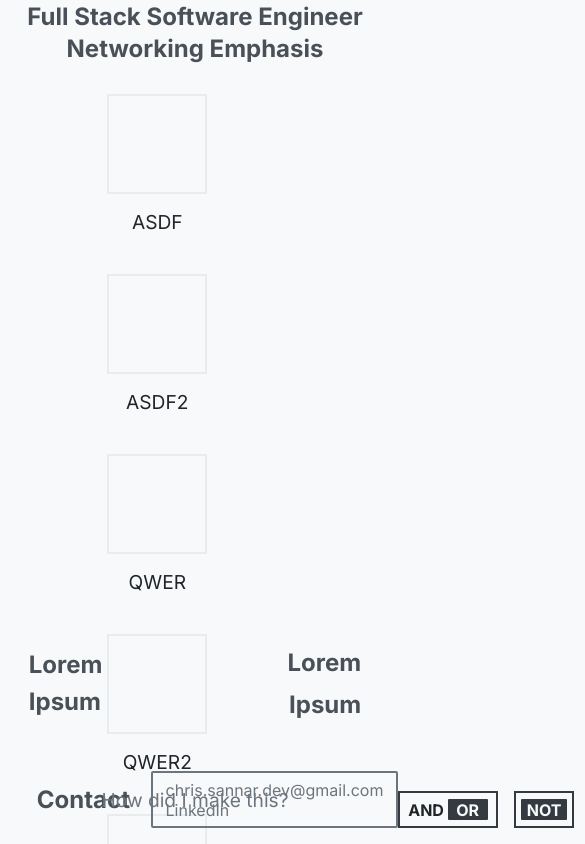
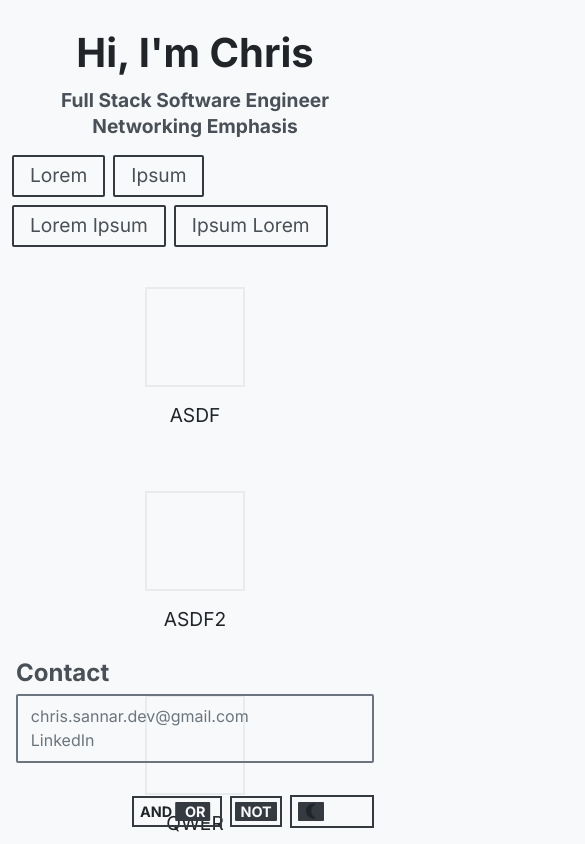
Before and after one commit to ChrisSannar/portfolio, a React (Create React App) app: page / in a window 390 px wide. Shown: the top 844 px of the page, 585 px wide, since content can reach past the window. Built offline with nearby package versions, Linux system fonts and the light colour scheme.

Commit message:
Got the basics of the media queries started
The media queries now work on the apps and labels. Used Cline to implement the basics but had to finish it off myself

```diff
--- a/src/App.css
+++ b/src/App.css
@@ -1,5 +1,4 @@
 .App {
-  position: relative;
   display: flex;
   flex-direction: column;
   justify-content: center;
@@ -32,7 +31,33 @@ h3 {
 }
 
 .footer {
-  position: absolute;
+  position: sticky;
   bottom: 0;
   width: 100%;
 }
+
+/* Mobile Styles */
+@media (max-width: 768px) {
+  .App {
+    justify-content: flex-start;
+    height: auto;
+    min-height: 100vh;
+  }
+
+  .header {
+    margin-top: 1.5rem;
+    line-height: normal;
+  }
+
+  h1 {
+    margin: 0.25rem;
+    margin-bottom: 0.5rem;
+    font-size: 2.5rem;
+  }
+
+  h3 {
+    margin: 0.2rem;
+    line-height: 1.6rem;
+    font-size: 1.2rem;
+  }
+}
--- a/src/components/PortfolioAppList.css
+++ b/src/components/PortfolioAppList.css
@@ -1,37 +1,107 @@
 .PortfolioAppList {
     display: flex;
-    flex-direction: row;
-    justify-content: space-between;
-    align-items: flex-start;
-    flex-wrap: wrap;
+    flex-direction: column;
+    justify-content: center;
+    position: relative;
     flex: 1;
     height: 100%;
     margin: 1.5rem;
 }
 
+.labels-container {
+    display: flex;
+    justify-content: space-between;
+    width: 100%;
+    z-index: 1;
+}
+
 .LeftLables {
-    flex: 1;
-    align-self: center;
+    display: flex;
+    flex-direction: column;
+    align-items: flex-start;
+    gap: 1rem;
 }
 
 .RightLables {
-    flex: 1;
-    align-self: center;
     display: flex;
     flex-direction: column;
     align-items: flex-end;
+    gap: 1rem;
+}
+
+.PortfolioLabel {
+    border-radius: var(--portfolio-border-radius);
+    transition: all 0.2s ease;
+}
+
+.PortfolioLabel h3 {
+    margin: 0;
+    font-size: 1.6rem;
+    font-weight: lighter;
 }
 
 .AppList {
+    position: absolute;
+    display: flex;
+    justify-content: center;
+    overflow-y: scroll;
+    top: 0;
+    margin: 1rem auto 0;
+    width: 100%;
+    max-height: 100%;
+}
+
+.PortfolioApps {
     display: flex;
     flex-direction: row;
     flex-wrap: wrap;
-    /* justify-content: space-between; */
-    flex: 4;
-    max-width: 75%;
-    gap: 5rem;
+    width: 60%;
+    gap: 4rem;
 }
 
-.AppList > * {
-    margin-bottom: -2.5rem;
+/* Mobile Styles */
+@media (max-width: 768px) {
+    .PortfolioAppList {
+        margin: 0.75rem;
+        gap: 1.5rem;
+    }
+
+    .labels-container {
+        flex-direction: row;
+        flex-wrap: wrap;
+        justify-content: flex-start;
+        margin: 0 0.5rem;
+        gap: 0.5rem;
+        max-width: 380px;
+        margin: auto;
+    }
+
+    .LeftLables, .RightLables {
+        flex-direction: row;
+        flex-wrap: wrap;
+        margin: 0;
+        gap: 0.5rem;
+    }
+
+    .PortfolioLabel {
+        border: var(--portfolio-border);
+        padding: 0.4rem 1rem;
+    }
+
+    .PortfolioLabel h3 {
+        font-size: 1.2rem;
+    }
+
+    .AppList {
+        position: initial;
+        flex-direction: column;
+        align-items: center;
+        max-width: 100%;
+        gap: 1.5rem;
+    }
+
+    .PortfolioApps {
+        justify-content: space-evenly;
+    }
+
 }
--- a/src/components/PortfolioAppList.tsx
+++ b/src/components/PortfolioAppList.tsx
@@ -8,6 +8,7 @@ export const PortfolioAppList: React.FC = () => {
 
   return (
     <div className='PortfolioAppList'>
+      <div className="labels-container">
         <div className="LeftLables">
           <div className='PortfolioLabel'>
             <h3>Lorem</h3>
@@ -16,15 +17,18 @@ export const PortfolioAppList: React.FC = () => {
             <h3>Ipsum</h3>
           </div>
         </div>
-      <div className="AppList">
-        {apps.map(app => <PortfolioApp key={app.id} app={app} />)}
-      </div>
         <div className="RightLables">
           <div className='PortfolioLabel'>
-          <h3>Lorem</h3>
+            <h3>Lorem Ipsum</h3>
           </div>
           <div className='PortfolioLabel'>
-          <h3>Ipsum</h3>
+            <h3>Ipsum Lorem</h3>
+          </div>
+        </div>
+      </div>
+      <div className="AppList">
+        <div className="PortfolioApps">
+          {apps.map(app => <PortfolioApp key={app.id} app={app} />)}
         </div>
       </div>
     </div>
--- a/src/components/PortfolioFooter.css
+++ b/src/components/PortfolioFooter.css
@@ -40,7 +40,6 @@ h4 {
 }
 
 a {
-    /* color: light-dark(var(--color-darker), var(--color-lightest)); */
     color: light-dark(var(--color-gray), var(--color-gray));
     text-decoration: none;
     transition: 0.2s;
@@ -104,3 +103,84 @@ a {
 .color-mode-selector {
     width: 1.8rem;
 }
+
+/* Mobile Styles */
+@media (max-width: 768px) {
+    .PortfolioFooter {
+        flex-direction: column;
+        margin: 1rem;
+        gap: 2rem;
+    }
+
+    .left {
+        width: 100%;
+        flex-direction: column;
+        align-items: flex-start;
+        gap: 0.5rem;
+    }
+
+    .left h3 {
+        margin: 0;
+        font-size: 1.5rem;
+    }
+
+    .contactInfo {
+        width: 100%;
+        box-sizing: border-box;
+    }
+
+    .contactInfo p {
+        margin: 0.25rem 0;
+    }
+
+    .center {
+        display: none;
+    }
+
+    .right {
+        width: 100%;
+        justify-content: flex-end;
+        gap: 0.5rem;
+    }
+
+    .logic {
+        gap: 0.5rem;
+    }
+
+    .and-or, .not, .color-mode {
+        padding: 0.3rem 0.4rem;
+    }
+
+    .and, .or {
+        width: 1.8rem;
+        height: 1.1rem;
+        font-size: 0.9rem;
+    }
+
+    .not {
+        width: 2.2rem;
+        font-size: 0.9rem;
+    }
+
+    .and-or-selector, .not-selector {
+        width: 2.2rem;
+        height: 1.2rem;
+    }
+
+    .not-selector {
+        width: 2.6rem;
+    }
+
+    .day, .night {
+        width: 1.6rem;
+    }
+
+    .color-mode img {
+        height: 1rem;
+    }
+
+    .color-mode-selector {
+        width: 1.6rem;
+        height: 1.2rem;
+    }
+}
--- a/src/data/PortApp.ts
+++ b/src/data/PortApp.ts
@@ -16,6 +16,11 @@ export class PortApp {
             new PortApp('ZXCV'),
             new PortApp('ZXCV2'),
             new PortApp('ZXCV3'),
+            new PortApp('ZXCV3'),
+            new PortApp('ZXCV3'),
+            new PortApp('ZXCV3'),
+            new PortApp('ZXCV3'),
+            new PortApp('ZXCV3'),
         ];
     }
 }
```
Lines whose indentation alone changed are shown as unchanged.
